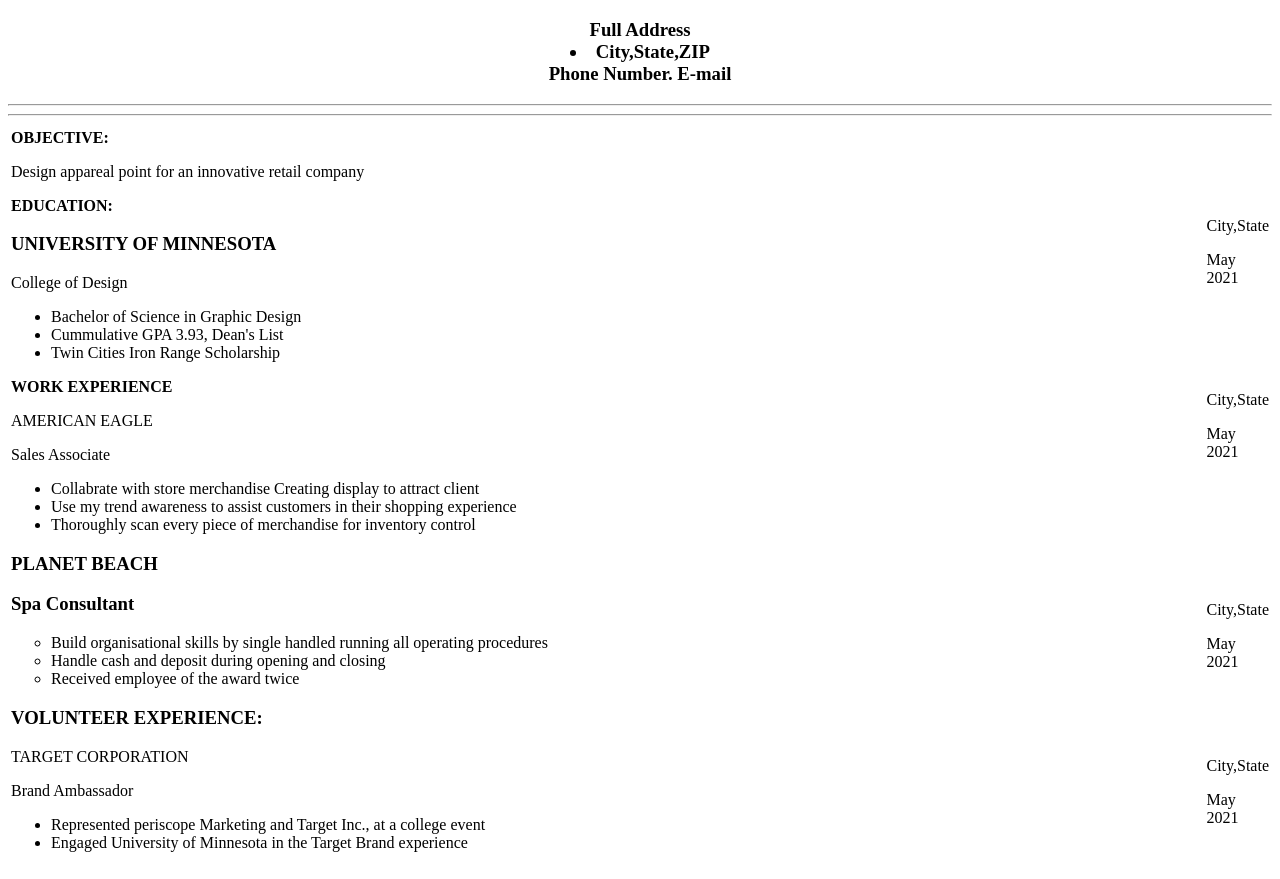
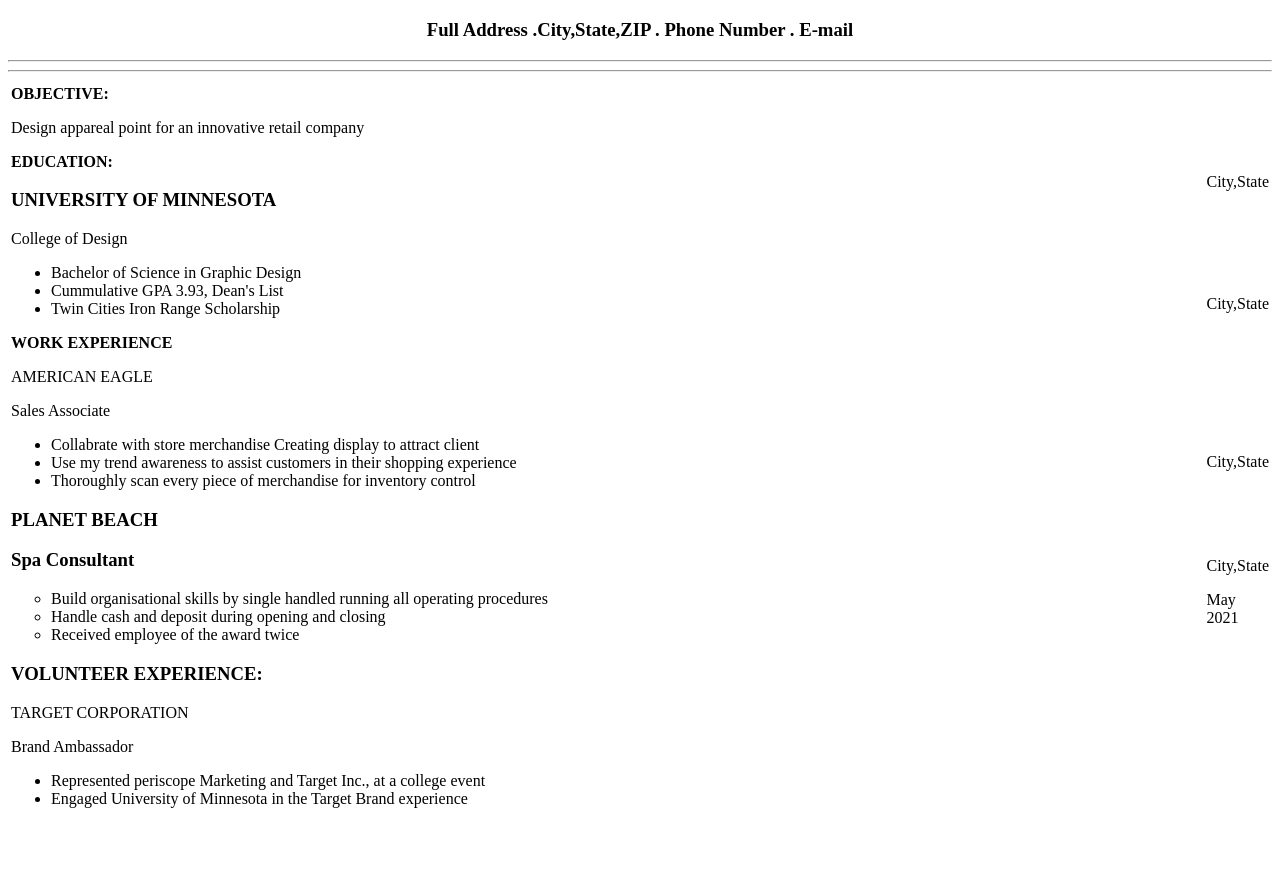
Before and after one commit to PreethySivakumar/Resume, a plain HTML site: page index.html in a window 1280 px wide. Shown: the part 61-940 px from the top of the page. After the commit the page ends 896 px from the top, so only its background shows below. Drawn offline with Linux system fonts and the light colour scheme.

Commit message:
resume updated

```diff
--- a/index.html
+++ b/index.html
@@ -11,7 +11,7 @@
         <tr rowspan="2" background-color="Beige">
             <center>
                 <h1>SHIVANI</h1>
-                <h3>Full Address <li> City,State,ZIP</li> Phone Number. E-mail</h3>
+                <h3>Full Address .City,State,ZIP . Phone Number . E-mail</h3>
             </center>
             <hr/>
             <hr/>
@@ -58,13 +58,11 @@
                 <br/>
                 <br/>
                 <p>City,State</p>
-                <p>May 2021</p>
                 <br/>
                 <br/>
                 <br/>
                 <br/>
                 <p>City,State</p>
-                <p>May 2021</p>
                 <br/>
                 <br/>
                 <br/>
@@ -72,7 +70,6 @@
                 <br/>
                 <br/>
                 <p>City,State</p>
-                <p>May 2021</p>
                 <br/>
                 <br/>
                 <br/>
```
